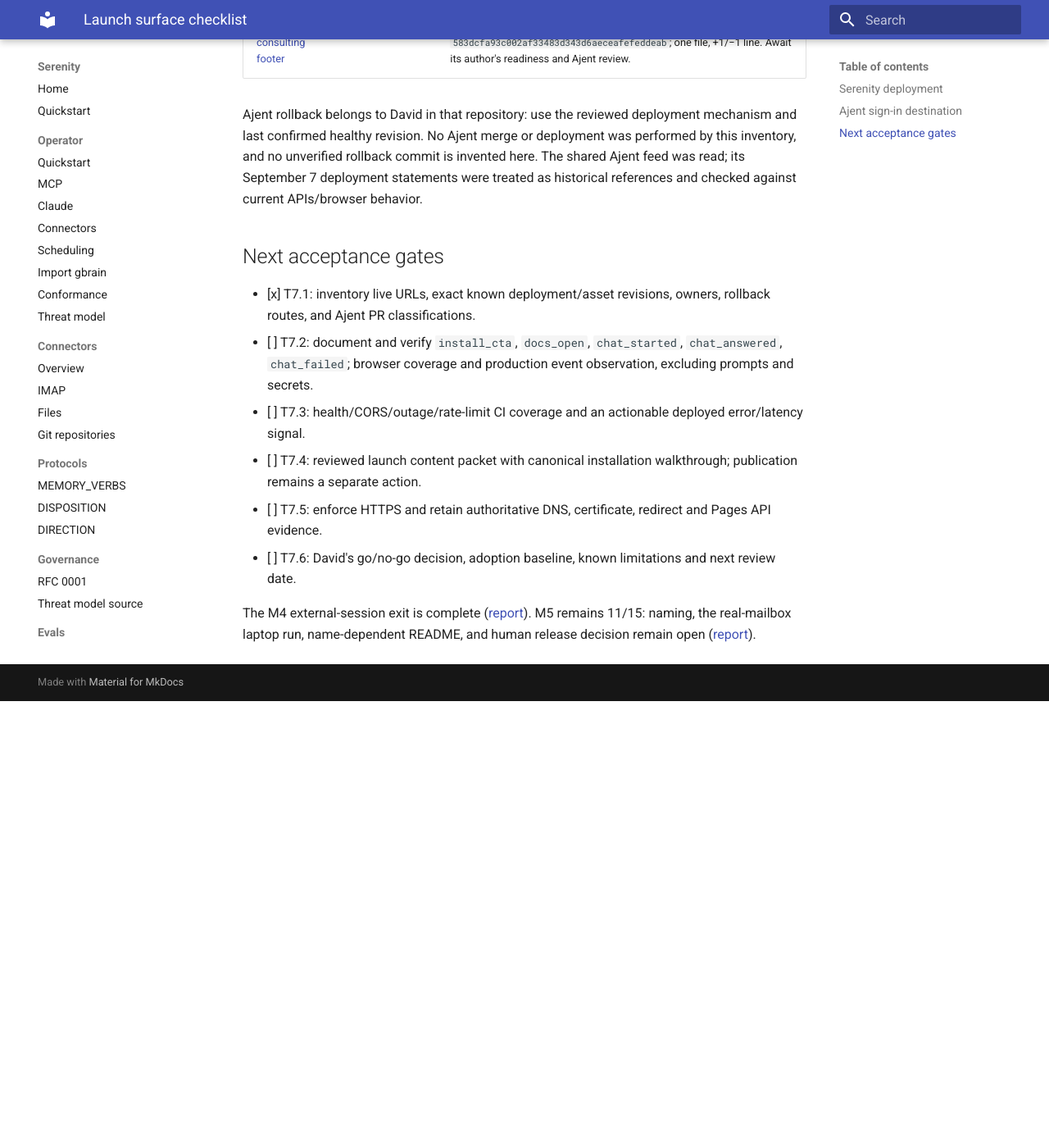
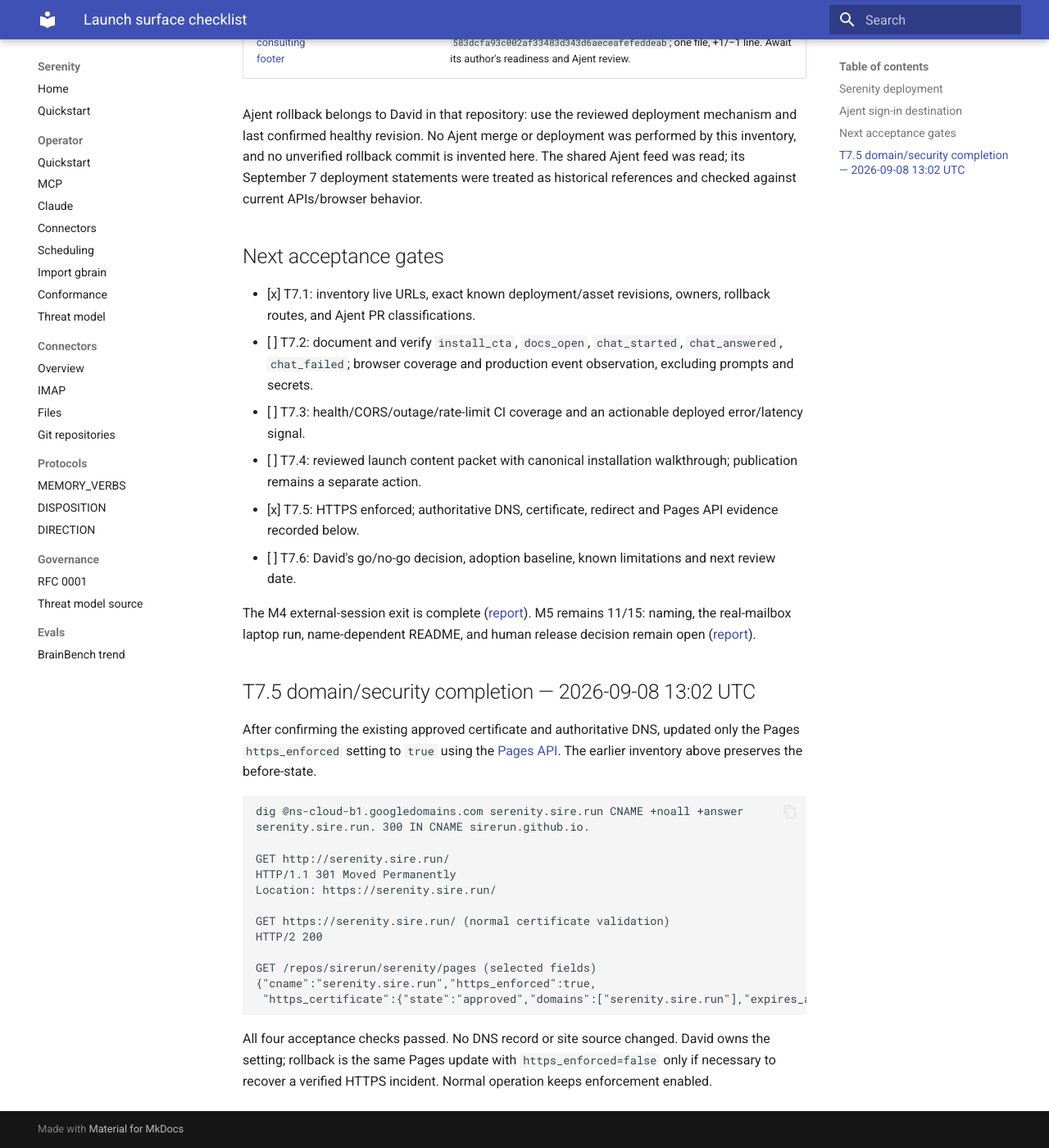
Before and after one commit to sirerun/serenity, an MkDocs documentation site: the page built from docs/launch/checklist.md, in a window 1280 px wide and 1400 px high, scrolled down 1795 px. Shown: the whole window at 82% size. Built offline with MkDocs 1.6.1 and Material for MkDocs 9.7.7, drawn with Linux system fonts in a browser that asks for light colours; before the commit the page ends 2650 px from its top, so only the background shows below that.

Commit message:
docs: record verified Pages HTTPS enforcement

````diff
--- a/docs/launch/checklist.md
+++ b/docs/launch/checklist.md
@@ -33,7 +33,30 @@
 - [ ] T7.2: document and verify `install_cta`, `docs_open`, `chat_started`, `chat_answered`, `chat_failed`; browser coverage and production event observation, excluding prompts and secrets.
 - [ ] T7.3: health/CORS/outage/rate-limit CI coverage and an actionable deployed error/latency signal.
 - [ ] T7.4: reviewed launch content packet with canonical installation walkthrough; publication remains a separate action.
-- [ ] T7.5: enforce HTTPS and retain authoritative DNS, certificate, redirect and Pages API evidence.
+- [x] T7.5: HTTPS enforced; authoritative DNS, certificate, redirect and Pages API evidence recorded below.
 - [ ] T7.6: David's go/no-go decision, adoption baseline, known limitations and next review date.
 
 The M4 external-session exit is complete ([report](../evals/m4-report.md)). M5 remains 11/15: naming, the real-mailbox laptop run, name-dependent README, and human release decision remain open ([report](../evals/m5-report.md)).
+
+
+## T7.5 domain/security completion — 2026-09-08 13:02 UTC
+
+After confirming the existing approved certificate and authoritative DNS, updated only the Pages `https_enforced` setting to `true` using the [Pages API](https://docs.github.com/en/rest/pages/pages#update-information-about-a-github-pages-site). The earlier inventory above preserves the before-state.
+
+```text
+dig @ns-cloud-b1.googledomains.com serenity.sire.run CNAME +noall +answer
+serenity.sire.run. 300 IN CNAME sirerun.github.io.
+
+GET http://serenity.sire.run/
+HTTP/1.1 301 Moved Permanently
+Location: https://serenity.sire.run/
+
+GET https://serenity.sire.run/ (normal certificate validation)
+HTTP/2 200
+
+GET /repos/sirerun/serenity/pages (selected fields)
+{"cname":"serenity.sire.run","https_enforced":true,
+ "https_certificate":{"state":"approved","domains":["serenity.sire.run"],"expires_at":"2026-12-06"}}
+```
+
+All four acceptance checks passed. No DNS record or site source changed. David owns the setting; rollback is the same Pages update with `https_enforced=false` only if necessary to recover a verified HTTPS incident. Normal operation keeps enforcement enabled.
````
Also changed, not shown: docs/plan.md (+1 -1 lines), docs/plans/E7-launch-polish.md (+2 -2 lines), docs/roadmap.md (+2 -0 lines).
